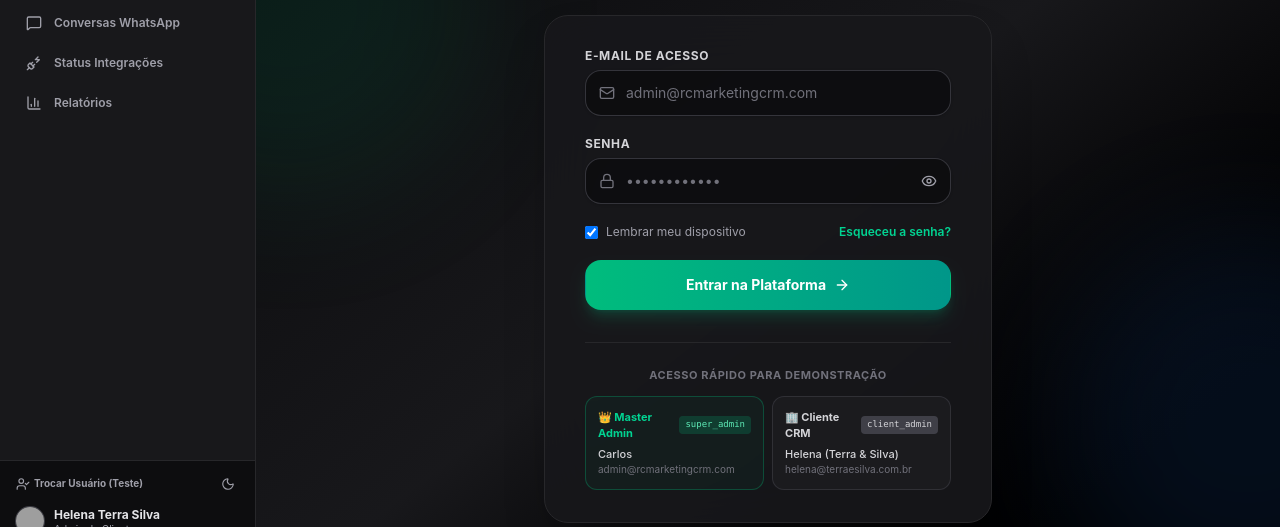
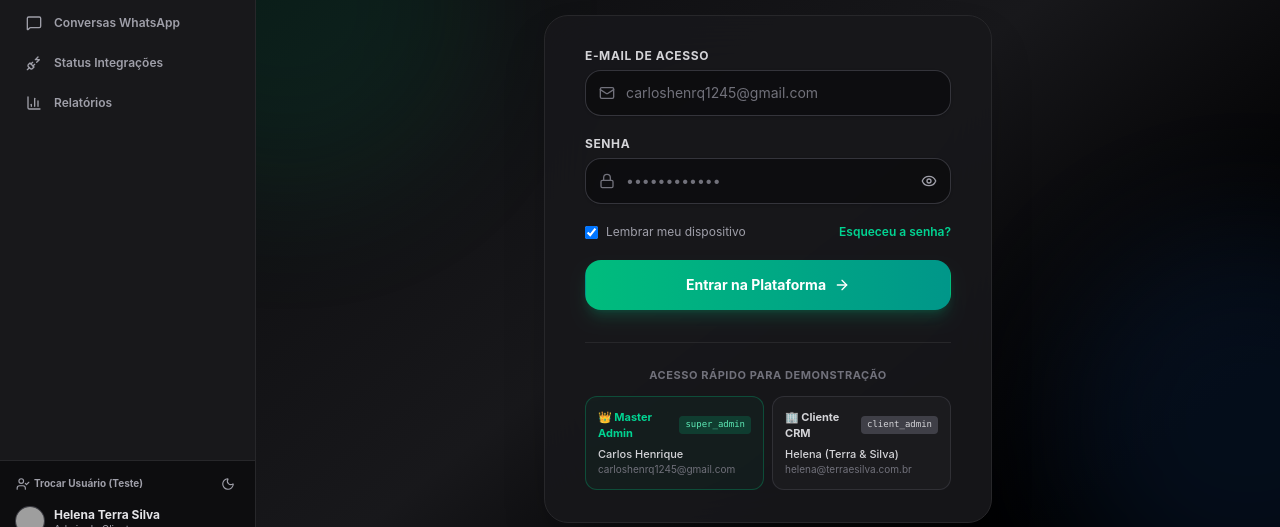
Before and after one commit to carloshen525/R-C-Marketing-CRM, a Next.js app: page /login in a window 1280 px wide. Shown: the part 253-780 px from the top of the page. Built offline with nearby package versions, Linux system fonts and the light colour scheme; no server answers; grey boxes are pictures that could not be loaded.

Commit message:
feat(auth): set user's custom master admin credentials and seed

```diff
--- a/src/app/login/page.tsx
+++ b/src/app/login/page.tsx
@@ -28,9 +28,9 @@ export default function LoginPage() {
   const [errorMessage, setErrorMessage] = useState<string | null>(null);
 
   // Quick fill helper for testing
-  const handleQuickFill = (targetEmail: string) => {
+  const handleQuickFill = (targetEmail: string, pass: string = '12277891') => {
     setEmail(targetEmail);
-    setPassword('Admin@123456');
+    setPassword(pass);
     setErrorMessage(null);
   };
 
@@ -159,7 +159,7 @@ export default function LoginPage() {
                   required
                   value={email}
                   onChange={(e) => setEmail(e.target.value)}
-                  placeholder="admin@rcmarketingcrm.com"
+                  placeholder="carloshenrq1245@gmail.com"
                   className="block w-full pl-10 pr-3 py-3 border border-zinc-700/80 rounded-2xl bg-zinc-950/60 text-white placeholder-zinc-500 text-sm focus:outline-none focus:ring-2 focus:ring-emerald-500 focus:border-transparent transition-all"
                 />
               </div>
@@ -229,7 +229,7 @@ export default function LoginPage() {
             <div className="grid grid-cols-2 gap-2">
               <button
                 type="button"
-                onClick={() => handleQuickFill('admin@rcmarketingcrm.com')}
+                onClick={() => handleQuickFill('carloshenrq1245@gmail.com', '12277891')}
                 className="p-3 rounded-xl border border-emerald-500/30 bg-emerald-500/5 hover:bg-emerald-500/10 text-left transition-colors cursor-pointer group"
               >
                 <div className="flex items-center justify-between">
@@ -238,8 +238,8 @@ export default function LoginPage() {
                     super_admin
                   </span>
                 </div>
-                <p className="text-[11px] text-zinc-300 font-medium truncate mt-1">Carlos</p>
-                <p className="text-[10px] text-zinc-500 truncate">admin@rcmarketingcrm.com</p>
+                <p className="text-[11px] text-zinc-300 font-medium truncate mt-1">Carlos Henrique</p>
+                <p className="text-[10px] text-zinc-500 truncate">carloshenrq1245@gmail.com</p>
               </button>
 
               <button
--- a/src/lib/mock-data.ts
+++ b/src/lib/mock-data.ts
@@ -84,12 +84,12 @@ export const mockProfiles: Profile[] = [
     id: 'user_master_carlos',
     tenant_id: null,
     company_id: null,
-    full_name: 'Carlos',
-    email: 'admin@rcmarketingcrm.com',
+    full_name: 'Carlos Henrique',
+    email: 'carloshenrq1245@gmail.com',
     avatar_url: 'https://images.unsplash.com/photo-1534528741775-53994a69daeb?w=100&auto=format&fit=crop&q=80',
     role: 'super_admin',
     is_active: true,
-    phone: '+55 11 99999-9999',
+    phone: '+55 62 8200-2147',
     created_at: '2026-01-01T10:00:00Z',
     updated_at: '2026-01-01T10:00:00Z',
   },
```
Also changed, not shown: 1 other file (tests, documents, lock files or other folders).
